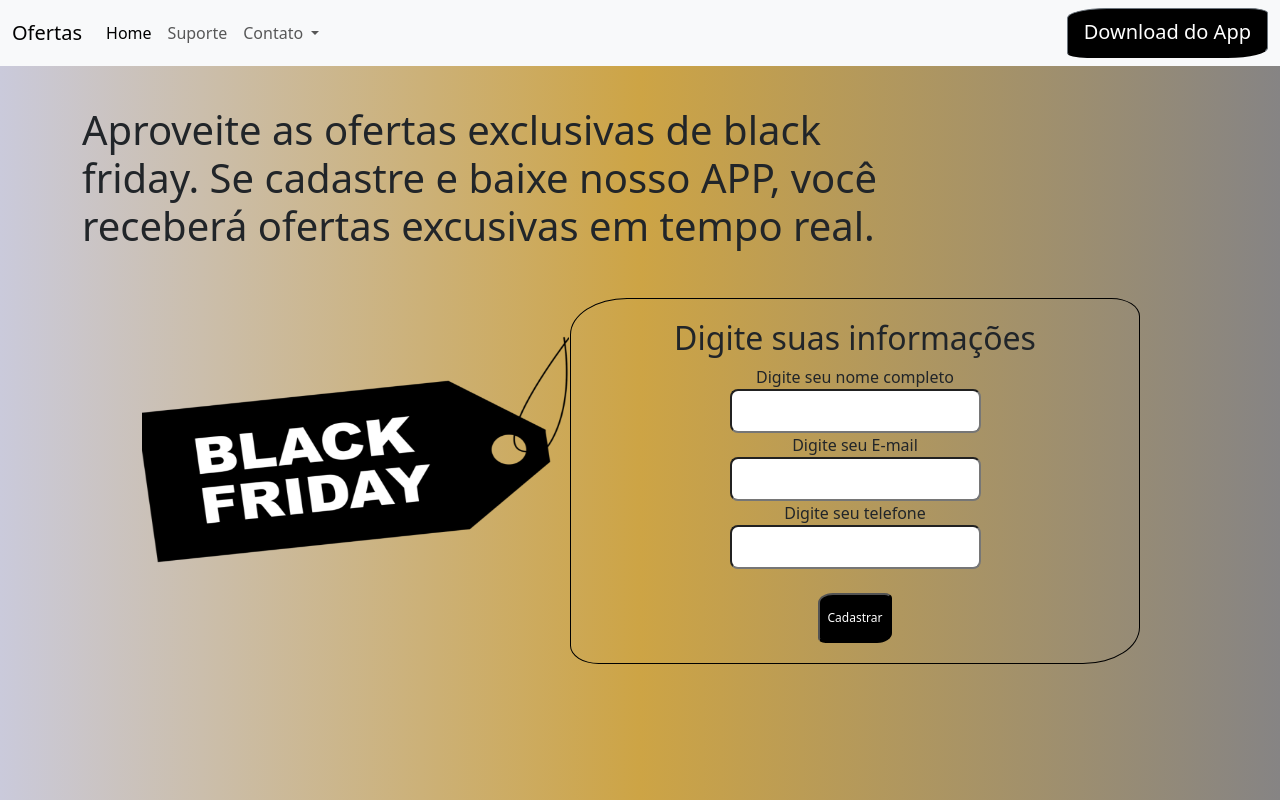
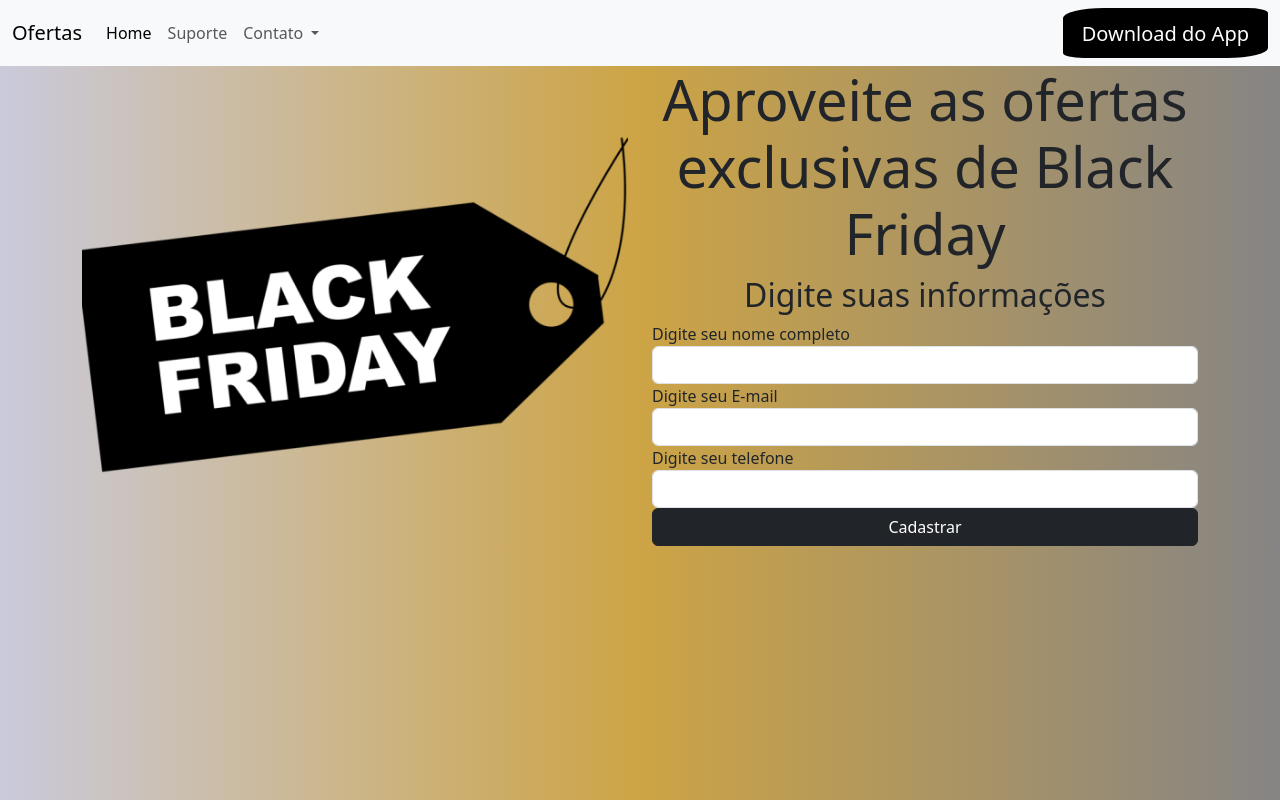
Before and after one commit to renaneliakim1/landing-page-black-friday, a plain HTML site: page index.html in a window 1280 px wide. Drawn offline with nearby package versions, Linux system fonts and the light colour scheme.

Commit message:
modificação

```diff
--- a/index.html
+++ b/index.html
@@ -56,31 +56,33 @@
         </div>
     </nav>
     <div class="container">
-        <div class="row">
-            <div class="col-9">
-                <h1>Aproveite as ofertas exclusivas de black friday. Se cadastre e baixe nosso APP, você receberá ofertas
-                    excusivas em tempo real.</h1>
+        <div class="row d-flex align-items-center">
+            <div class="col-md-6">
+                <img src="blackfriday.webp" alt="Black Friday" title="Black Friday" id="blackfriday" class="img-fluid">
             </div>
-            <div class="col-4"> <img src="blackfriday.webp" alt="blackfriday" title="blackfriday" id="blackfriday">
-            </div>
-            <div class="col-6">
-                <h2>Digite suas informações</h2>
-                <form action="nome"> Digite seu nome completo</form>
-                <input type="text" name="nome" aria-required="true">
+            <div class="col-md-6">
+                <h1 class="display-4 text-center">Aproveite as ofertas exclusivas de Black Friday</h1>
+                <h2 class="text-center">Digite suas informações</h2>
+                <form action="nome">
+                    <label for="nome">Digite seu nome completo</label>
+                    <input type="text" id="nome" name="nome" class="form-control" aria-required="true">
+                </form>
 
-                <form action="email"> Digite seu E-mail</form>
-                <input type="email" name="email" aria-required="true">
+                <form action="email">
+                    <label for="email">Digite seu E-mail</label>
+                    <input type="email" id="email" name= "email" class="form-control" aria-required="true">
+                </form>
 
-                <form action="telefone"> Digite seu telefone</form>
-                <input type="number" name="telefone" aria-required="true">
-                <br>
+                <form action="telefone">
+                    <label for="telefone">Digite seu telefone</label>
+                    <input type="tel" id="telefone" name="telefone" class="form-control" aria-required="true">
+                </form>
 
-                <b><a href=""><input type="submit" value="Cadastrar" class="button" id="cadastrar" /></b></a>
+                <div class="text-center">
+                    <button type="submit" class="btn btn-dark" id="cadastrar">Cadastrar</button>
+                </div>
             </div>
         </div>
-    </div>
-
-
     </div>
 
 </body>
--- a/style.css
+++ b/style.css
@@ -1,132 +1,66 @@
-body{
+body {
     font-family: Verdana, Geneva, Tahoma, sans-serif;
     font-size: 12px;
     background: linear-gradient(90deg, rgb(202, 202, 219), rgb(205, 164, 69), rgb(134, 132, 132));
-
 }
 
-a{
+a {
     color: rgb(0, 0, 0);
     font-size: 12px;
 }
 
-a:hover{
+a:hover {
     text-decoration: underline;
-
 }
 
-
-
-.button{  /* altera os dois botões em cima e embaixo */
-        position: relative;
-        align-items: right;
-        justify-content: right;
-        text-decoration: none;
-        border-radius: 20% 10%;
-        border-bottom: 3px solid black;
-        color: white;
-        background-color: black;
-        height: 50px;
-
-}
-
-.button:hover{
-        transform: scale(1.05);
-        background-color: #817b7b;
-}
-
-
-p{
-    font-size: 18px;
-    height: 20px;
-    display: inline-grid;
-    text-align: justify;
-    margin-right: 30px;
-    flex-direction: column;
-    flex-wrap: nowrap;
-    align-content: normal;
-    justify-content: normal;
-    align-items: normal;
-    margin-bottom: 60px;
-}
-
-input{
-    padding: 8px;
-    border-radius: 8px;
-}
-
-
-#cadastrar{
-    justify-content: center;
-    align-items: center;
-    justify-items: center;
-    position: center;
-    width: 100%;
-}
-
-input [submit]{
-    position: center;
-    gap:30px;
-
-
-}
-
-#downloadapp{
+.button {
     position: relative;
-    align-items: right;
-    justify-content: right;
-    text-decoration: none;
+    text-align: center;
     border-radius: 20% 10%;
-    border-bottom: 3px solid black;
+    border: 3px solid black;
     color: white;
     background-color: black;
     height: 50px;
 }
 
-#downloadapp:hover{
-    scale:(1.05);
+.button:hover {
+    transform: scale(1.05);
     background-color: #817b7b;
 }
 
-
-.col-9{
-    justify-content: center;
-    padding: 40px;
-
+p {
+    font-size: 18px;
+    text-align: justify;
+    margin-right: 30px;
+    margin-bottom: 60px;
 }
 
-.col-4{
-    margin: 60px;
-    justify-content: left;
-    width: 60px;
-
+input {
+    padding: 8px;
+    border-radius: 8px;
 }
 
-.col-6{
-    border: 1px;
-    border-radius: 10px;
-    width: 25%;
-    border-color: black;
-    display: flex;
-    justify-items: center;
-    align-items: center;
-    position: relative;
-    justify-content: flex-end;
-    flex-direction: column;
-    align-items: center;
-    border: 1px solid rgb(0, 0, 0);
-    padding: 20px;
-    margin-bottom: 20px;
-    border-radius: 10% 5%;
-
-
+#cadastrar {
+    text-align: center;
+    width: 100%;
 }
 
+#downloadapp {
+    position: relative;
+    text-align: center;
+    border-radius: 20% 10%;
+    border: 3px solid black;
+    color: white;
+    background-color: black;
+    height: 50px;
+}
 
-#blackfriday{
-    width: 120%;
-    height: 75%;
-    object-position: top;
-    margin-top: 30px;
-    margin-bottom: 0;
+#downloadapp:hover {
+    transform: scale(1.05);
+    background-color: #817b7b;
 }
+
+#blackfriday {
+    max-width: 100%;
+    height: auto;
+}
```
